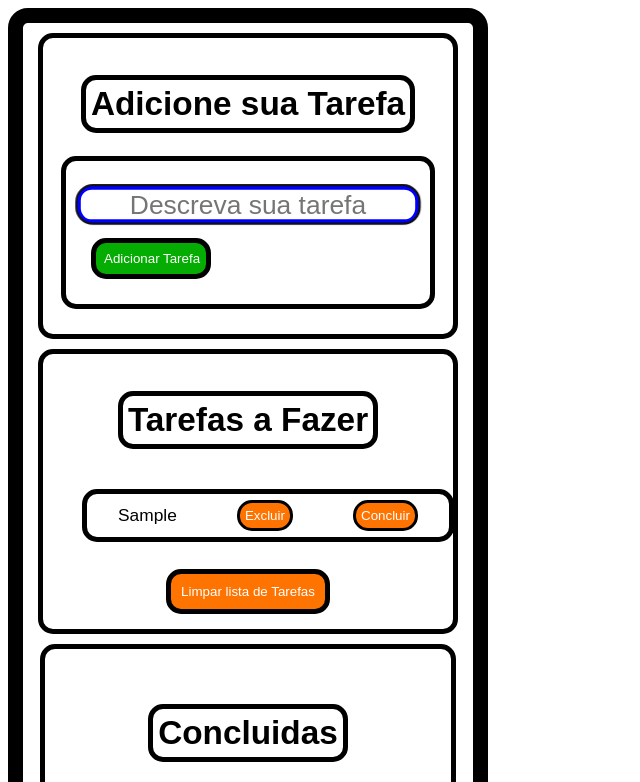
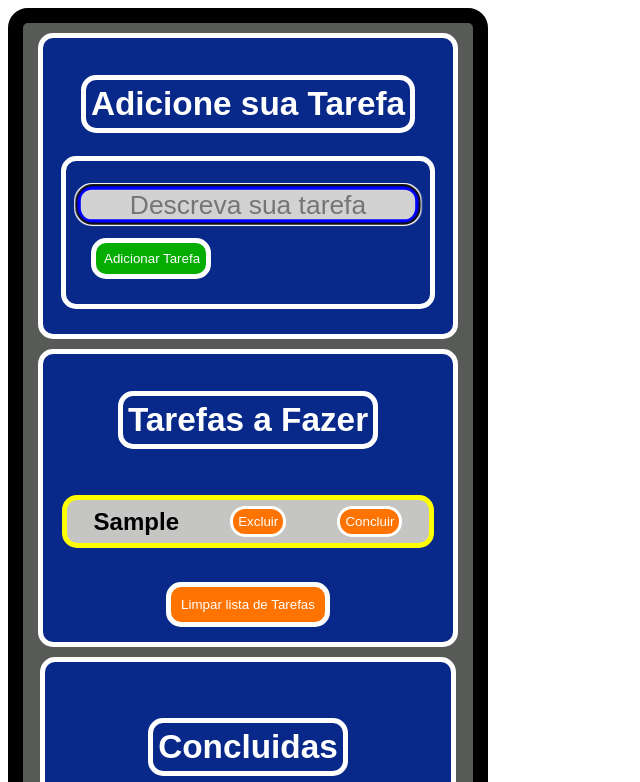
Before and after one commit to alecarvalho950/ListaTarefas, a plain HTML site: page index.html in a window 1280 px wide. Both pictures are taken after typing "Sample" into the empty fields and a click on the input "Adicionar Tarefa". Shown: the top 782 px of the page, without its empty margins (0-640 px from the left). Drawn offline with Linux system fonts and the light colour scheme.

Commit message:
Mudando algumas cores para melhor visualização

```diff
--- a/style.css
+++ b/style.css
@@ -1,5 +1,5 @@
 main{
-    background: rgb(255, 255, 255);
+    background: #575a57;
     width: 450px;
     display:flex;
     flex-direction: column;
@@ -13,8 +13,8 @@ main{
     display: flex;
     flex-direction: column;
     align-items: center;
-    background: #FFF;
-    border:solid 5px black;
+    background: #08298A;
+    border:solid 5px rgb(255, 255, 255);
     border-radius:15px;
     padding: 15px;
     margin-bottom: 10px;
@@ -23,8 +23,8 @@ main{
 
 .tituloAdicione, .tituloFazer, .tituloConcluidas {
     font:bold 25pt Arial;
-    color:#000000;
-    border:solid 5px #000000;
+    color:#ffffff;
+    border:solid 5px #ffffff;
     border-radius: 15px;
     padding:5px;
 }
@@ -39,7 +39,7 @@ main{
 .form{
     margin-bottom: 10px;
     padding:25px;
-    border:solid 5px black;
+    border:solid 5px rgb(255, 255, 255);
     border-radius:15px;
 }
 
@@ -48,9 +48,9 @@ main{
     width:300px;
     height: 25px;
     margin-bottom: 15px;
-    border:solid 5px black;
+    border:solid 5px rgb(255, 255, 255);
     border-radius:15px;
-    background-color: rgb(255, 255, 255);
+    background-color: rgb(210, 210, 210);
     color:#000000;
     font: normal 10pt arial;
 }
@@ -58,19 +58,19 @@ main{
 .input-button {
     width: 120px;
     padding:8px;
-    border:solid 5px black;
+    border:solid 5px rgb(255, 255, 255);
     border-radius:15px;
     background: #05ad02;
     color:#ffffff;
 }
 
 .div-tarefasFazer{
-    background: #ffffff;
+    background: #08298A;
     padding:15px;
     display: flex;
     flex-direction: column;
     align-items: center;
-    border:solid 5px rgb(0, 0, 0);
+    border:solid 5px rgb(255, 255, 255);
     border-radius:15px;
     margin-bottom: 10px;
     width:380px;
@@ -85,13 +85,18 @@ main{
 
 .lista-tarefa{
     color:#000000;
-    font: normal 13pt arial;
+    font: bold 18pt arial;
+    list-style-type: none;
+    display:flex;
+    flex-direction: column;
+    align-items: center;
+    padding-inline-start: 0px;
 }
 
 .lista-tarefa li, .lista-de-Concluidos li{
-    background: rgb(255, 255, 255);
+    background: rgb(197, 197, 195);
     padding:6px;
-    border:solid 5px rgb(0, 0, 0);
+    border:solid 5px rgb(255, 255, 0);
     border-radius:15px;
     margin-bottom: 10px;
     display: flex;
@@ -99,14 +104,14 @@ main{
     align-items: center;
 }
 
+
 .lista-tarefa li button{
     background-color: #ff7300;
     margin-left: 10px;
     padding: 5px;
-    border:solid 3px rgb(0, 0, 0);
+    border:solid 3px rgb(255, 255, 255);
     border-radius:15px;
     color:#ffffff;
-
 
 }
 
@@ -114,17 +119,17 @@ main{
     background: #ff7300;
     color:#FFF;
     padding:10px;
-    border:solid 5px rgb(0, 0, 0);
+    border:solid 5px rgb(255, 255, 255);
     border-radius:15px;
 }
 
 .div-tarefasConcluidas{
-    background: #ffffff;
+    background: #08298A;
     display: flex;
     flex-direction: column;
     align-items: center;
     padding: 33px;
-    border:solid 5px rgb(0, 0, 0);
+    border:solid 5px rgb(255, 255, 255);
     border-radius:15px;
     margin-bottom: 10px;
     width:340px;
@@ -137,7 +142,7 @@ main{
 }
 
 .lista-de-Concluidos{
-    background: #ffffff;
+    background: #08298A;
     padding: 8px;
     width: 300px;
     color:rgb(0, 0, 0);
```
